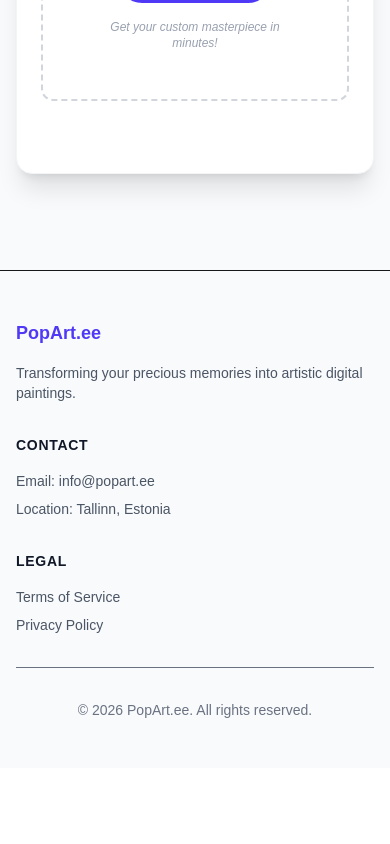
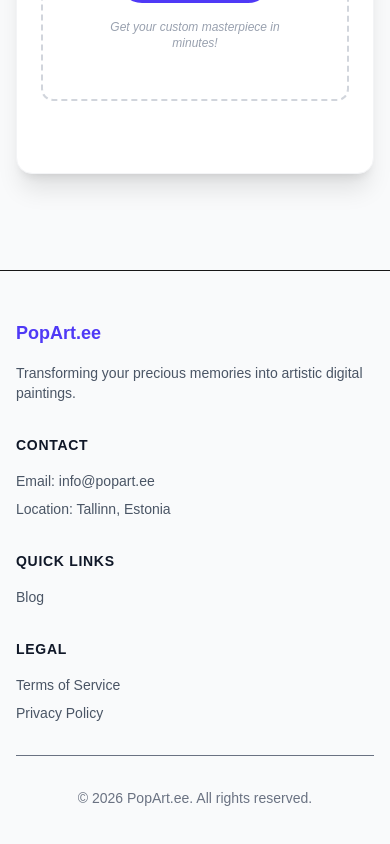
Before and after one commit to Dimanoid-IV/popart1, a Next.js app: page / in a window 390 px wide. Shown: the part 3503-4347 px from the top of the page. Before the commit the page ends 4271 px from the top, so only its background shows below. Built offline with nearby package versions, Linux system fonts and the light colour scheme.

Commit message:
Add Blog button to header navigation and footer

```diff
--- a/src/components/Footer.tsx
+++ b/src/components/Footer.tsx
@@ -1,14 +1,15 @@
 "use client";
 
 import { useLanguage } from "@/lib/LanguageContext";
+import Link from "next/link";
 
 export default function Footer() {
-  const { t } = useLanguage();
+  const { t, language } = useLanguage();
 
   return (
     <footer className="bg-gray-50 border-t">
       <div className="container mx-auto px-4 py-12 sm:px-6 lg:px-8">
-        <div className="grid grid-cols-1 md:grid-cols-3 gap-8">
+        <div className="grid grid-cols-1 md:grid-cols-4 gap-8">
           <div>
             <h3 className="text-lg font-bold text-indigo-600 mb-4">PopArt.ee</h3>
             <p className="text-sm text-gray-600">
@@ -20,6 +21,16 @@
             <ul className="space-y-2 text-sm text-gray-600">
               <li>Email: info@popart.ee</li>
               <li>Location: Tallinn, Estonia</li>
+            </ul>
+          </div>
+          <div>
+            <h4 className="text-sm font-semibold text-gray-900 uppercase tracking-wider mb-4">Quick Links</h4>
+            <ul className="space-y-2 text-sm text-gray-600">
+              <li>
+                <Link href={`/${language}/blog`} className="hover:text-indigo-600 transition-colors">
+                  {t.footer.blog}
+                </Link>
+              </li>
             </ul>
           </div>
           <div>
--- a/src/components/Header.tsx
+++ b/src/components/Header.tsx
@@ -17,6 +17,7 @@
           <Link href="#how-it-works" className="text-gray-600 hover:text-indigo-600">{t.nav.howItWorks}</Link>
           <Link href="#pricing" className="text-gray-600 hover:text-indigo-600">{t.nav.pricing}</Link>
           <Link href="#gallery" className="text-gray-600 hover:text-indigo-600">{t.nav.gallery}</Link>
+          <Link href={`/${language}/blog`} className="text-gray-600 hover:text-indigo-600">{t.nav.blog}</Link>
         </nav>
         <div className="flex items-center space-x-4">
           <div className="flex bg-gray-100 p-1 rounded-lg">
--- a/src/lib/translations.ts
+++ b/src/lib/translations.ts
@@ -6,6 +6,7 @@
       howItWorks: "How It Works",
       pricing: "Pricing",
       gallery: "Gallery",
+      blog: "Blog",
       orderNow: "Order Now",
     },
     hero: {
@@ -86,6 +87,7 @@
       legal: "Legal",
       terms: "Terms of Service",
       privacy: "Privacy Policy",
+      blog: "Blog",
       rights: "All rights reserved.",
     },
   },
@@ -94,6 +96,7 @@
       howItWorks: "Как это работает",
       pricing: "Цены",
       gallery: "Галерея",
+      blog: "Блог",
       orderNow: "Заказать сейчас",
     },
     hero: {
@@ -174,6 +177,7 @@
       legal: "Юридическая информация",
       terms: "Условия использования",
       privacy: "Политика конфиденциальности",
+      blog: "Блог",
       rights: "Все права защищены.",
     },
   },
@@ -182,6 +186,7 @@
       howItWorks: "Kuidas see toimib",
       pricing: "Hinnad",
       gallery: "Galerii",
+      blog: "Blogi",
       orderNow: "Telli kohe",
     },
     hero: {
@@ -262,6 +267,7 @@
       legal: "Õiguslik teave",
       terms: "Kasutustingimused",
       privacy: "Privaatsuspoliitika",
+      blog: "Blogi",
       rights: "Kõik õigused kaitstud.",
     },
   },
```
